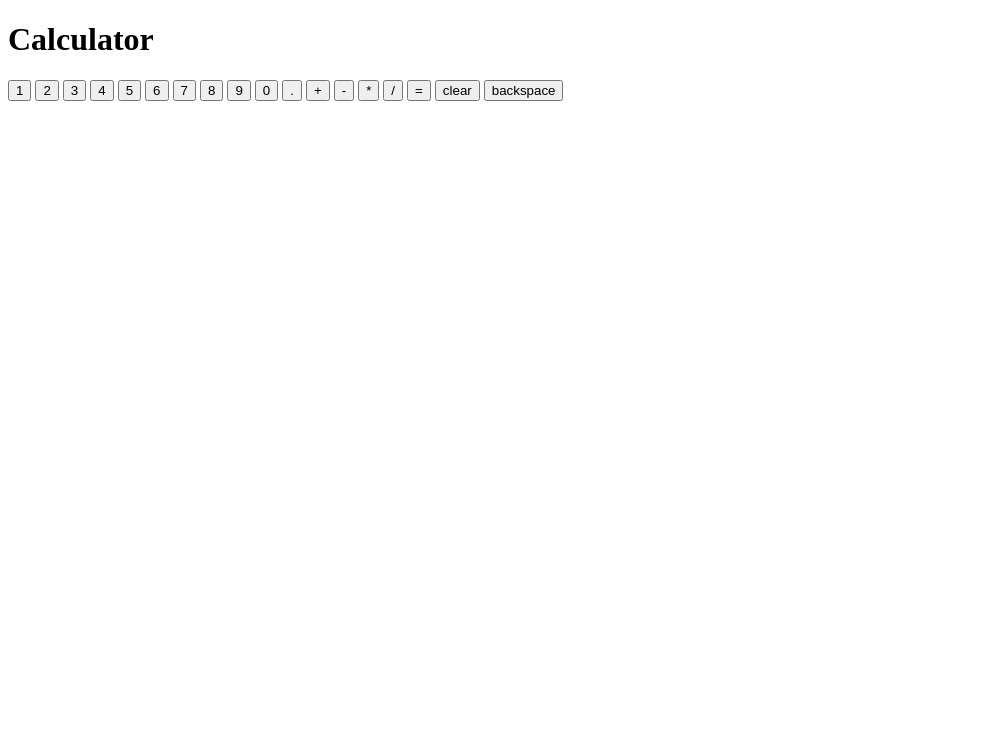
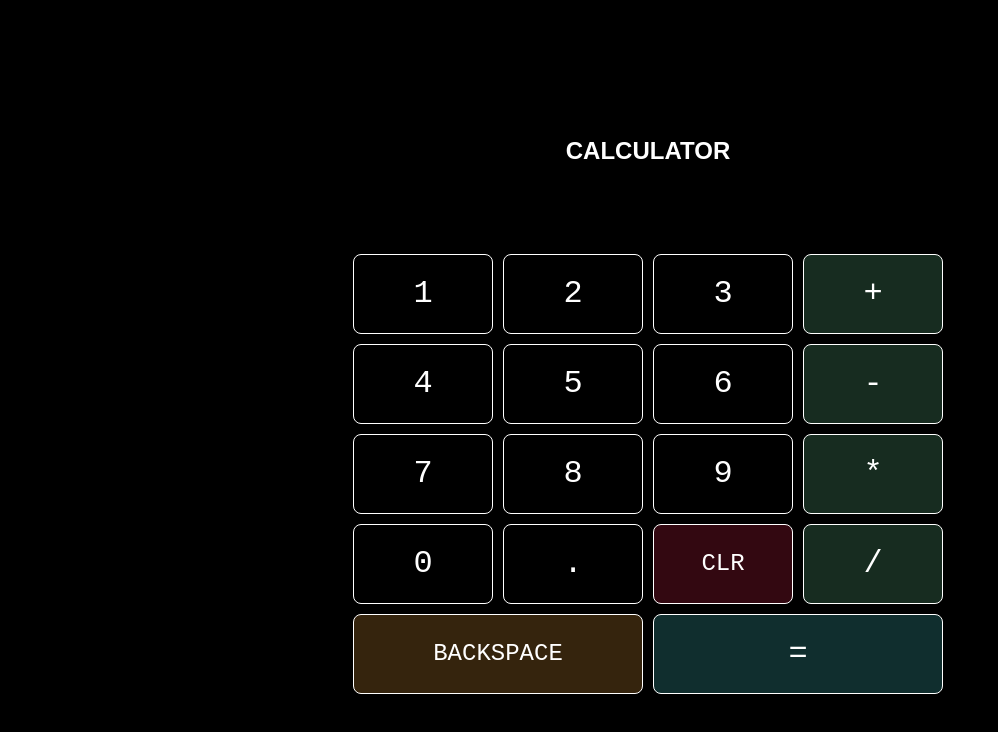
Before and after one commit to LNorris91/calculator, a plain HTML site: page index.html in a window 1280 px wide. Shown: the whole page, without its empty margins (0-998 px from the left). Drawn offline with Linux system fonts and the light colour scheme.

Commit message:
Add Css to Project
this commit will add css to the whole project.
there was a little rearranging the button divs
in the html as well to get the buttons to lay out
how I wanted them to.

```diff
--- a/index.html
+++ b/index.html
@@ -8,28 +8,28 @@
     <link rel="stylesheet" href="style.css">
 </head>
 <body>
-    <h1>Calculator</h1>
+    <h2>CALCULATOR</h1>
     <div class="container">
         <div class="display"></div>
         <div class="buttons">
-            <button class="numBtn" value="1">1</button>
-            <button class="numBtn" value="2">2</button>
-            <button class="numBtn" value="3">3</button>
-            <button class="numBtn" value="4">4</button>
-            <button class="numBtn" value="5">5</button>
-            <button class="numBtn" value="6">6</button>
-            <button class="numBtn" value="7">7</button>
-            <button class="numBtn" value="8">8</button>
-            <button class="numBtn" value="9">9</button>
-            <button class="numBtn" value="0">0</button>
+            <button class="numBtn" value="1" id="1">1</button>
+            <button class="numBtn" value="2" id="2">2</button>
+            <button class="numBtn" value="3" id="3">3</button>
+            <button class="opBtn" value="+" id="add">+</button>
+            <button class="numBtn" value="4" id="4">4</button>
+            <button class="numBtn" value="5" id="5">5</button>
+            <button class="numBtn" value="6" id="6">6</button>
+            <button class="opBtn" value="-" id="subtract">-</button>
+            <button class="numBtn" value="7" id="6">7</button>
+            <button class="numBtn" value="8" id="8">8</button>
+            <button class="numBtn" value="9" id="9">9</button>
+            <button class="opBtn" value="*" id="multiply">*</button>
+            <button class="numBtn" value="0" id="0">0</button>
             <button class="numBtn" value="." id="decimal">.</button>
-            <button class="opBtn" value="+">+</button>
-            <button class="opBtn" value="-">-</button>
-            <button class="opBtn" value="*">*</button>
-            <button class="opBtn" value="/">/</button>
-            <button class="equalBtn">=</button>
-            <button class="clearBtn">clear</button>
-            <button class="backSpace">backspace</button>
+            <button class="clearBtn" id="clear">CLR</button>
+            <button class="opBtn" value="/" id="divide">/</button>
+            <button class="backSpace" id="backspace">BACKSPACE</button>
+            <button class="equalBtn" id="equals">=</button>
         </div>
     </div>
 </body>
--- a/main.js
+++ b/main.js
@@ -54,6 +54,7 @@ numBtn.forEach((button) => {button.addEventListener('click', (e) => {
     } else {
     display.textContent += e.target.value;
     }
+    decimalBtn.disabled = false
     if (display.textContent.includes(".")) {
         decimalBtn.disabled = true
     }
--- a/style.css
+++ b/style.css
@@ -0,0 +1,71 @@
+body {
+    display: flex;
+    overflow: hidden;
+    position: absolute;
+    height: 100%;
+    width: 100%;
+    flex-direction: column;
+    justify-content: center;
+    align-items: center;
+    background-color: black;
+    color: white;
+    font-family: Arial, Helvetica, sans-serif;
+}
+.container {
+    display: flex;
+    flex-direction: column;
+    align-items: center;
+    justify-content: center;
+    width: 80%;
+    max-width: 600px;
+
+}
+.display {
+    display: flex;
+    align-items: center;
+    justify-content: center;
+    font-size: 4rem;
+    font-family: 'Courier New', Courier, monospace;
+    height: 3rem;
+    width: 100%;
+    margin-bottom: 1rem;
+}
+.buttons {
+    display: flex;
+    flex-wrap: wrap;
+    width: 100%
+}
+button {
+   width: 20%;
+   height: 5rem;
+   flex: auto;
+   margin: 5px;
+   font-size: 2rem;
+   font-family: 'Courier New', Courier, monospace;
+   font-weight: 500;
+   background-color: black;
+   color: white;
+   border: 1px solid white;
+   border-radius: 8px;
+}
+.opBtn {
+    background-color: rgb(23, 44, 32);
+}
+.equalBtn {
+    background-color: rgb(16, 46, 46);
+}
+.backSpace {
+    background-color: rgb(53, 36, 13);
+    display: flex;
+    font-size: 1.5rem;
+    justify-content: center;
+    align-items: center;
+}
+.clearBtn {
+    background-color: rgb(51, 8, 17);
+    font-size: 1.5rem;
+}
+button:hover {
+    color: black;
+    background-color: white;
+}
```
